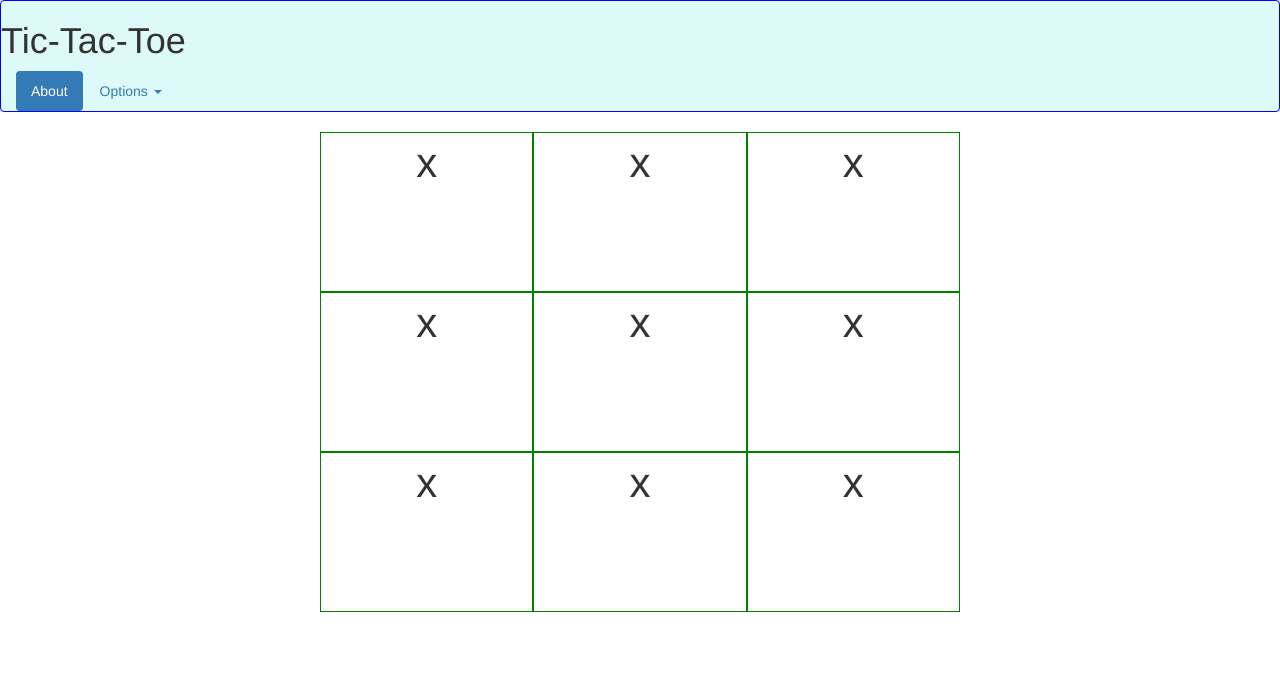
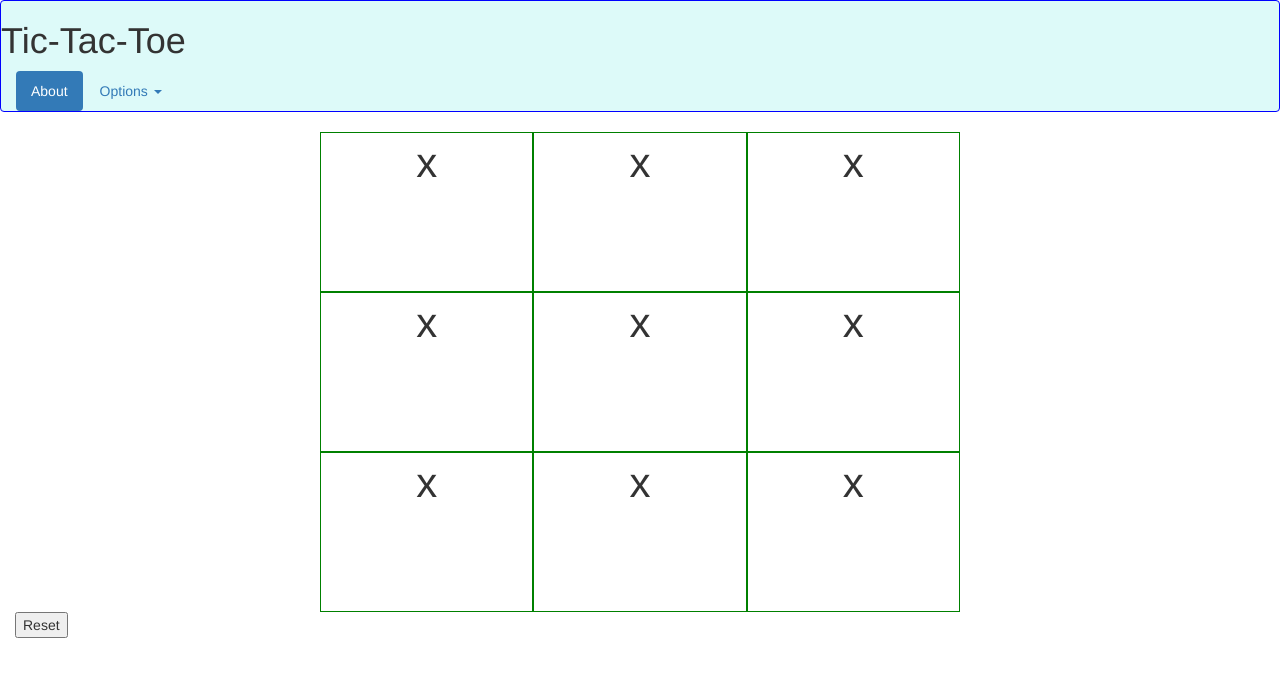
Before and after one commit to tjbierby/hacka-tictactoe-athon, a plain HTML site: page index.html in a window 1280 px wide. Drawn offline with nearby package versions, Linux system fonts and the light colour scheme.

Commit message:
added reset game board function

```diff
--- a/index.html
+++ b/index.html
@@ -60,6 +60,7 @@
                 <div class="col-md-3"></div>
             </div>
         </div>
+        <button onclick='reset_game_board()'>Reset</button>
 
     </div>
 </body>
--- a/main.js
+++ b/main.js
@@ -63,6 +63,10 @@ function check_for_win(){
 
 
 //Reset function
+function reset_game_board(){
+    $('.game_board').html('').removeClass('clicked');
+    player1_turn=true;
+}
 
 //Document Ready - should include basic click handler
 $(document).ready(function () {
```
